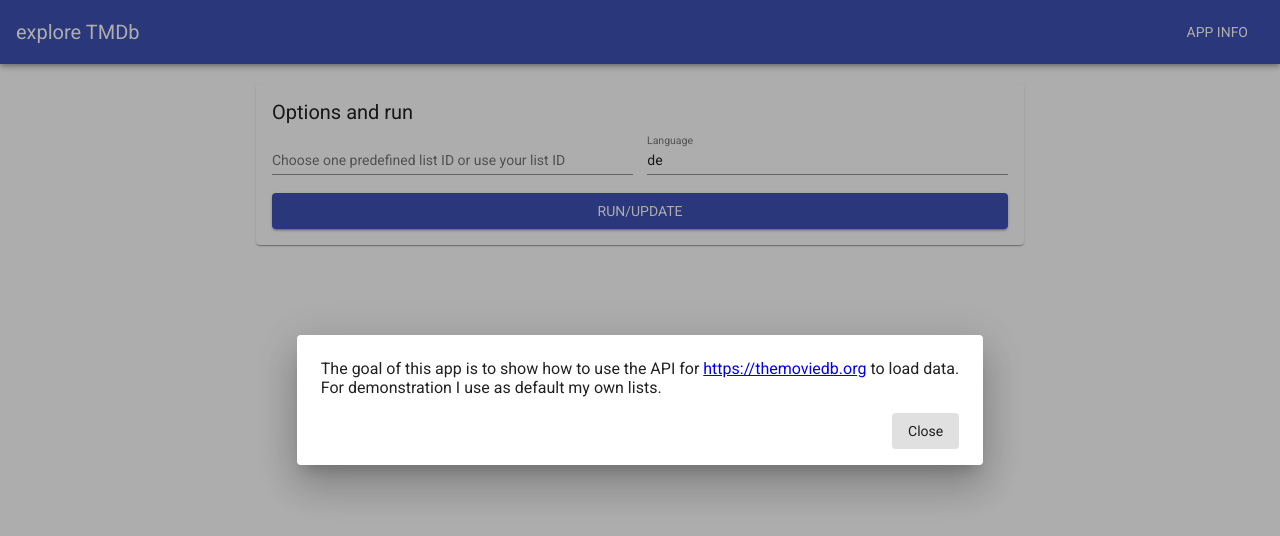
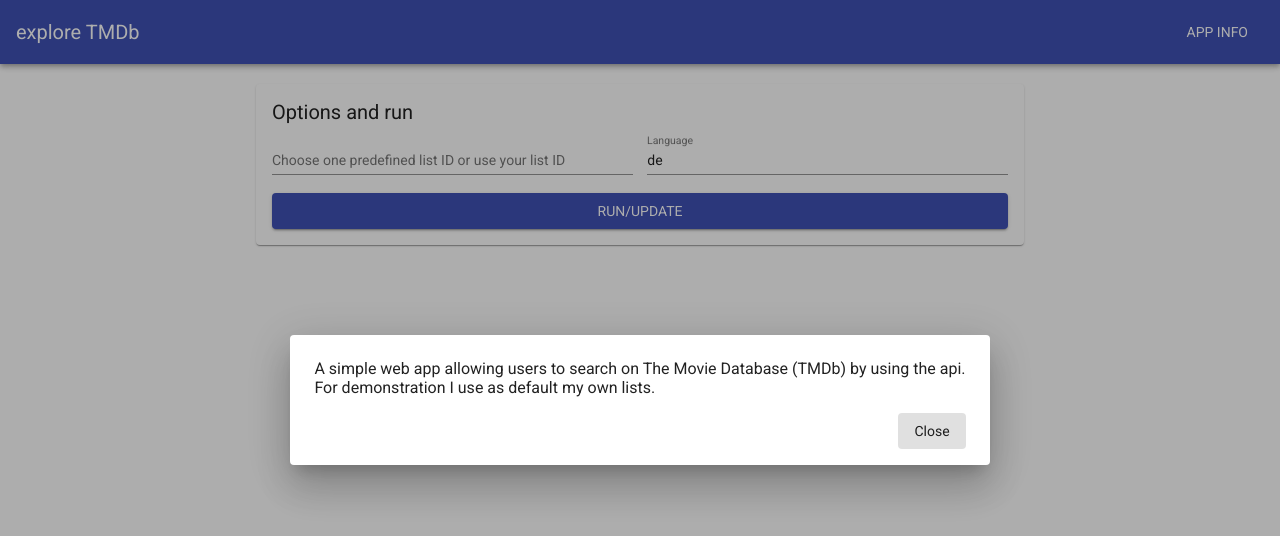
Before and after one commit to inpercima/explore-tmdb, an Angular app in the folder client/: page / in a window 1280 px wide. Both pictures are taken after a click on the button "APP INFO". Shown: the top 536 px of the page. Built offline with nearby package versions, Linux system fonts and the light colour scheme.

Commit message:
Update description

```diff
--- a/client/src/app/app.component.html
+++ b/client/src/app/app.component.html
@@ -4,8 +4,7 @@
 </mat-toolbar>
 <ng-template #dialog>
   <mat-dialog-content>
-    The goal of this app is to show how to use the API for <a href="https://themoviedb.org" target="_blank">https://themoviedb.org</a> to
-    load data.
+    A simple web app allowing users to search on The Movie Database (TMDb) by using the api.
     <br>
     For demonstration I use as default my own lists.
   </mat-dialog-content>
```
Also changed, not shown: 1 other file (tests, documents, lock files or other folders).
